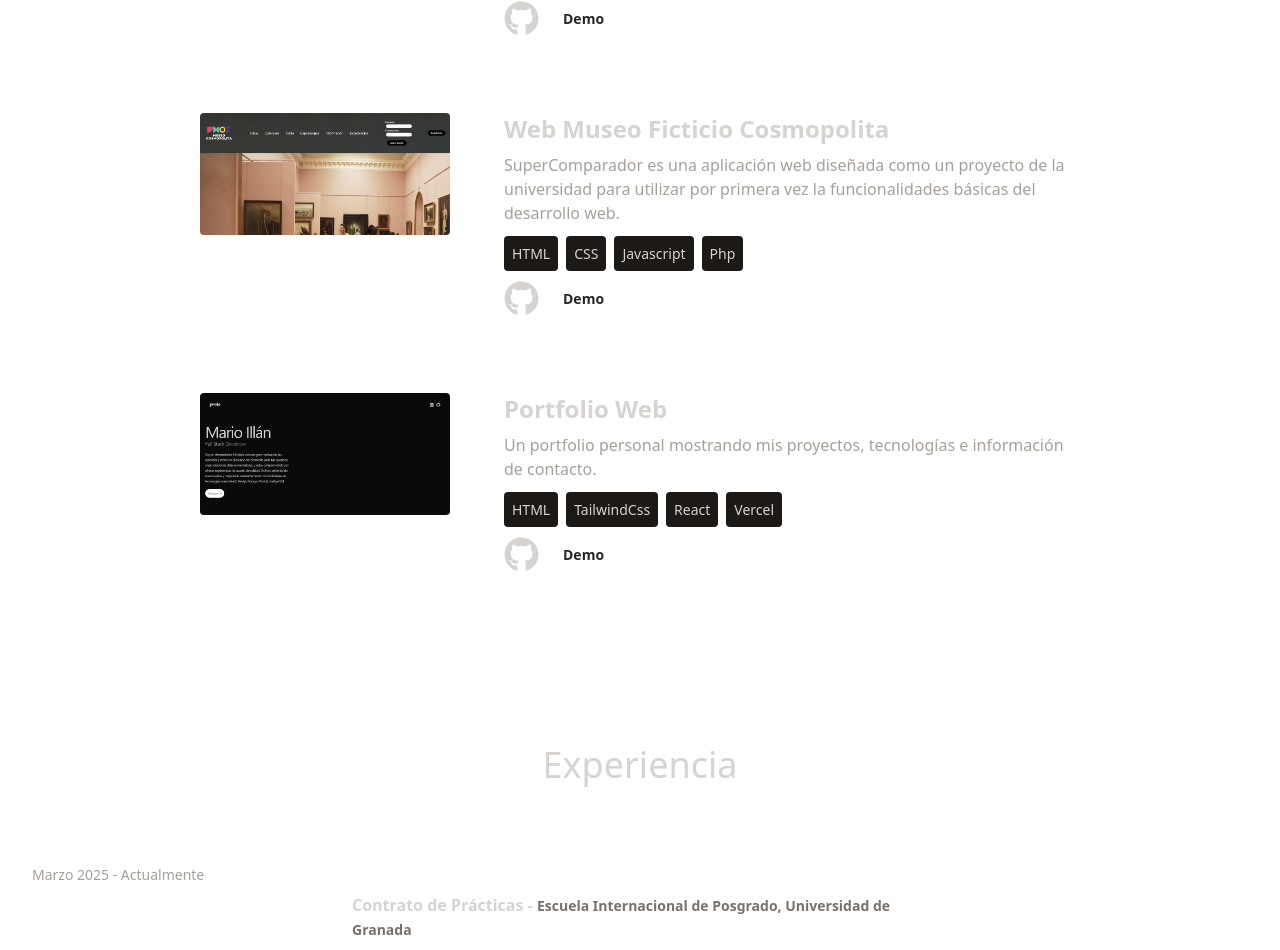
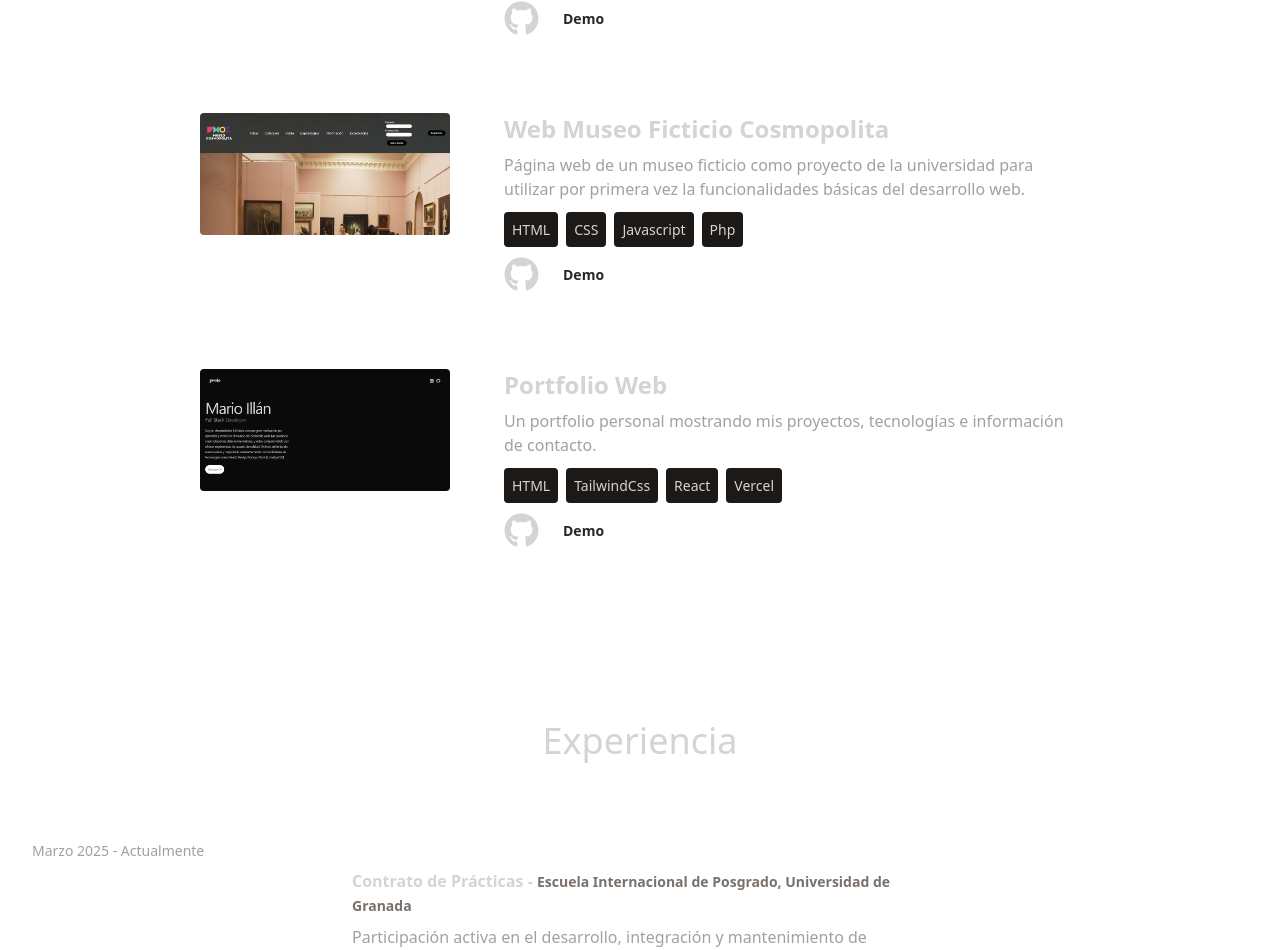
Before and after one commit to marioillan/portfolioWeb, a React (Vite) app: page / in a window 1280 px wide. Shown: the part 1583-2533 px from the top of the page. Built offline with nearby package versions, Linux system fonts and the light colour scheme.

Commit message:
Update index.js

```diff
--- a/src/constants/index.js
+++ b/src/constants/index.js
@@ -28,7 +28,7 @@ export const PROYECTOS = [
     titulo: "Web Museo Ficticio Cosmopolita",
     imagen: proyecto3,
     descripcion:
-      "SuperComparador es una aplicación web diseñada como un proyecto de la universidad para utilizar por primera vez la funcionalidades básicas del desarrollo web.",
+      "Página web de un museo ficticio como proyecto de la universidad para utilizar por primera vez la funcionalidades básicas del desarrollo web.",
     tecnologias: ["HTML", "CSS", "Javascript", "Php"],
     code: "https://github.com/marioillan/museocosmopolita",
   },
```
